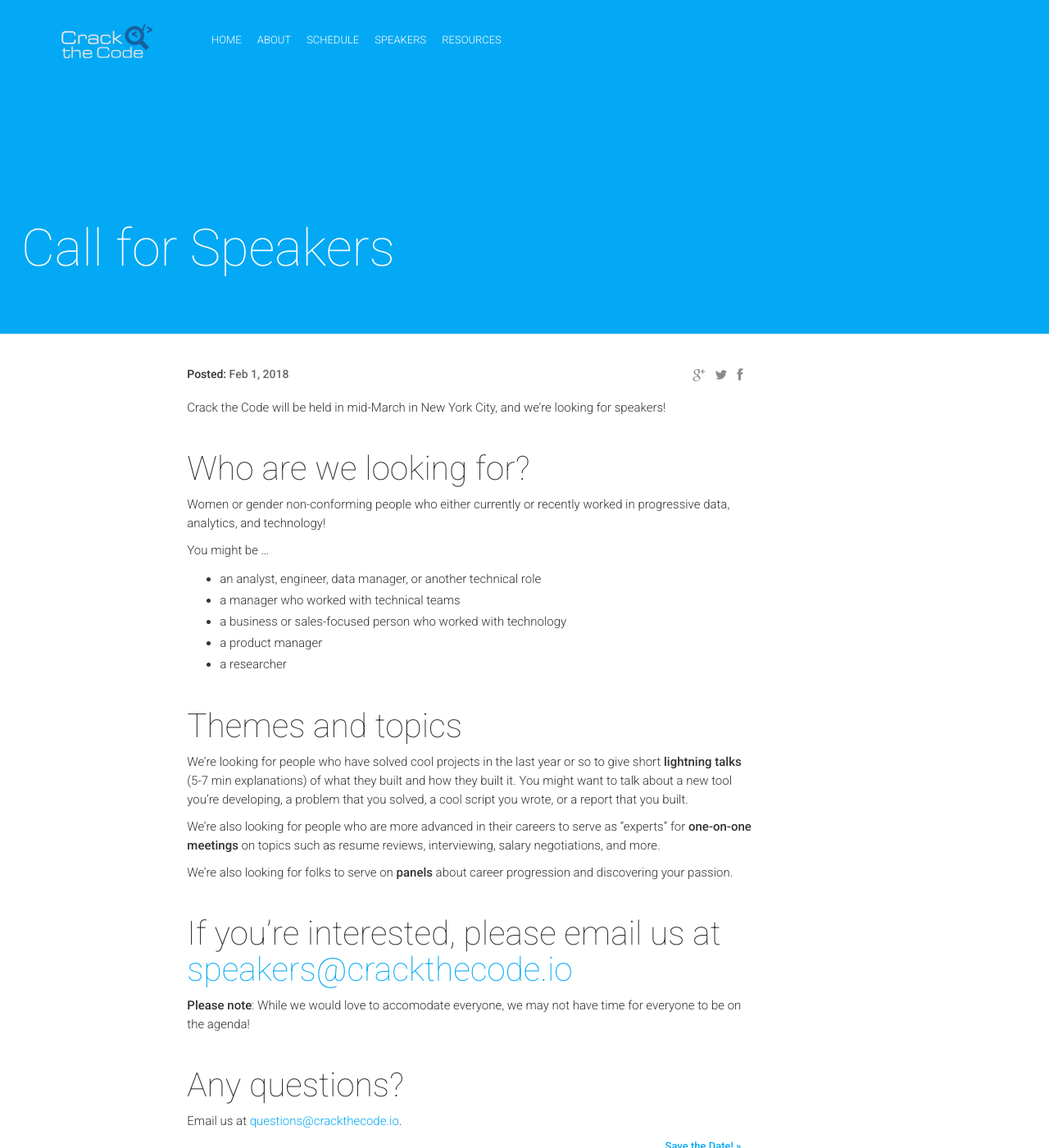
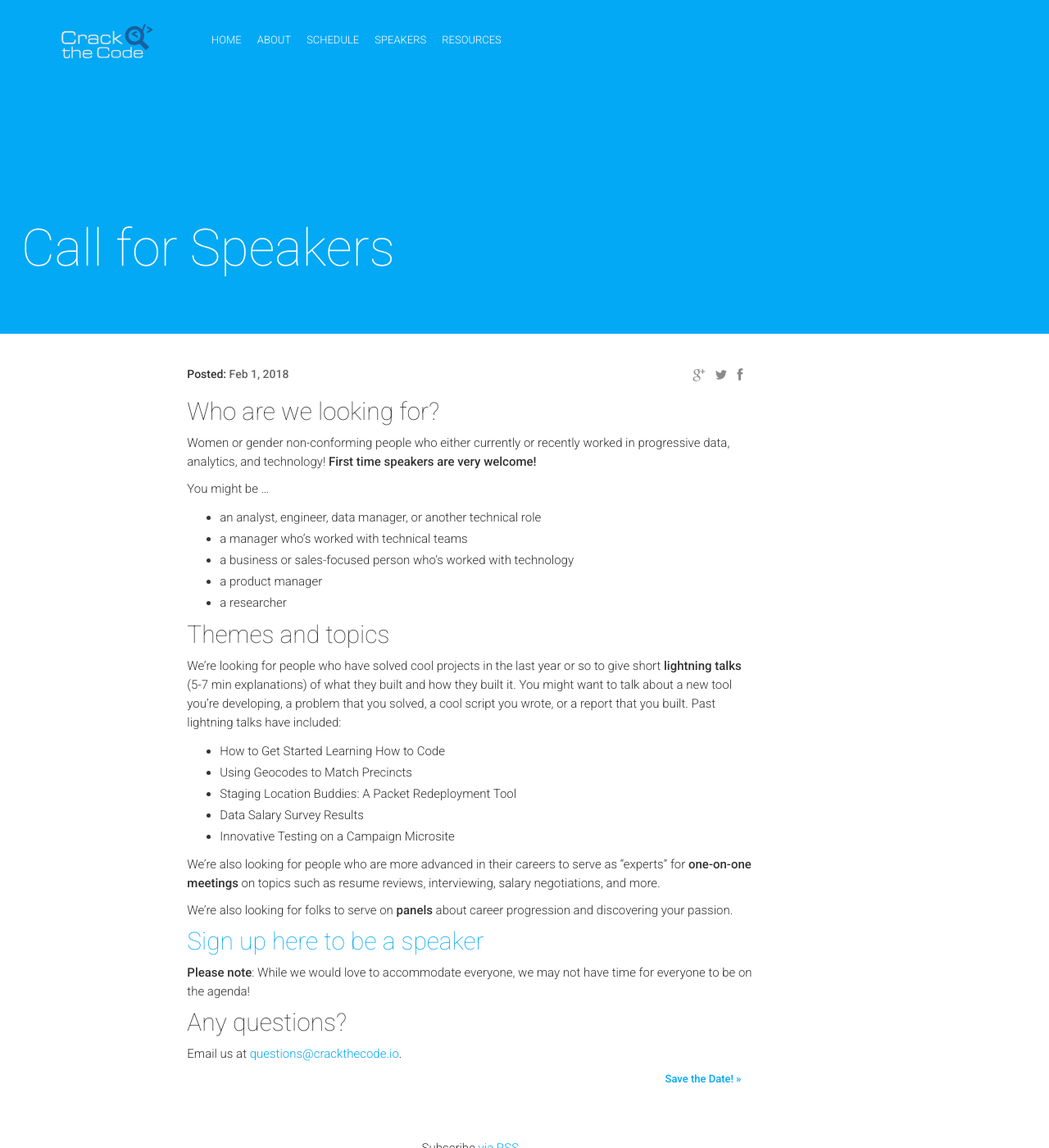
Before and after one commit to anniejw6/crackthecode_site, a Jekyll site: the page built from _posts/2018-02-01-call-for-speakers.md, in a window 1280 px wide and 1400 px high. Shown: the whole window at 82% size. Built offline with Jekyll 4.4.1, drawn with Linux system fonts in a browser that asks for light colours; nearby versions of some CDN libraries; comment, search, counter and statistics services are not loaded.

Commit message:
update call for speakers and pics

```diff
--- a/_posts/2018-02-01-call-for-speakers.md
+++ b/_posts/2018-02-01-call-for-speakers.md
@@ -5,32 +5,36 @@ date:   2018-02-01 22:59:09
 isStaticPost: false
 ---
 
-Crack the Code will be held in mid-March in New York City, and we're looking for speakers!
+##### Who are we looking for?
 
-#### Who are we looking for?
-
-Women or gender non-conforming people who either currently or recently worked in progressive data, analytics, and technology!
+Women or gender non-conforming people who either currently or recently worked in progressive data, analytics, and technology! **First time speakers are very welcome!**
 
 You might be ...
 
 * an analyst, engineer, data manager, or another technical role
-* a manager who worked with technical teams
-* a business or sales-focused person who worked with technology
+* a manager who's worked with technical teams
+* a business or sales-focused person who's worked with technology
 * a product manager
 * a researcher
 
-#### Themes and topics
+##### Themes and topics
 
-We're looking for people who have solved cool projects in the last year or so to give short **lightning talks** (5-7 min explanations) of what they built and how they built it. You might want to talk about a new tool you're developing, a problem that you solved, a cool script you wrote, or a report that you built.
+We're looking for people who have solved cool projects in the last year or so to give short **lightning talks** (5-7 min explanations) of what they built and how they built it. You might want to talk about a new tool you're developing, a problem that you solved, a cool script you wrote, or a report that you built. Past lightning talks have included:
+
+* How to Get Started Learning How to Code
+* Using Geocodes to Match Precincts
+* Staging Location Buddies: A Packet Redeployment Tool
+* Data Salary Survey Results
+* Innovative Testing on a Campaign Microsite
 
 We're also looking for people who are more advanced in their careers to serve as "experts" for **one-on-one meetings** on topics such as resume reviews, interviewing, salary negotiations, and more.
 
 We're also looking for folks to serve on **panels** about career progression and discovering your passion.
 
-#### If you're interested, please email us at [speakers@crackthecode.io](mailto:speakers@crackthecode.io)
+##### [Sign up here to be a speaker](https://goo.gl/DvbWrv)
 
-**Please note**: While we would love to accomodate everyone, we may not have time for everyone to be on the agenda!
+**Please note**: While we would love to accommodate everyone, we may not have time for everyone to be on the agenda!
 
-#### Any questions?
+##### Any questions?
 
 Email us at [questions@crackthecode.io](mailto:questions@crackthecode.io).
```
Also changed, not shown: _data/speakers.yml (+15 -2 lines), _data/team.yml (+111 -8 lines), img/people/DawidOstrowski.jpg (deleted), img/people/DmytroDanylyk.jpg (deleted), img/people/MateuszHerych.jpg (deleted), img/people/OlehZasadnyy.jpg (deleted), img/people/OstapAndrusiv.jpg (deleted), img/people/RomanMazur.jpg (deleted), img/people/ValentynShybanov.jpg (deleted), img/people/VitaliyZasadnyy.jpg (deleted), img/people/anna.png (added), img/sections-background/hero.jpg, img/sections-background/rockstar-speakers.jpg.
